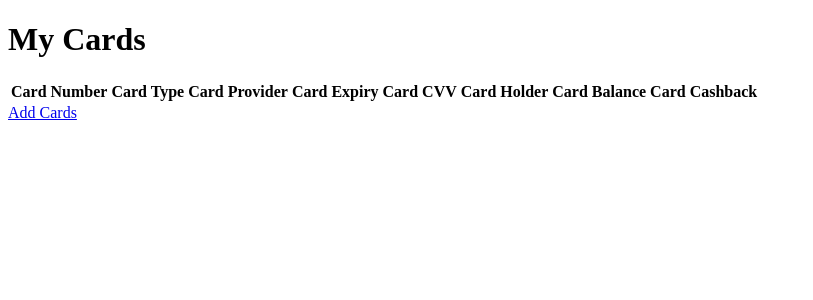
After one commit to aarizona23/HackNU, a Django app: page /my_cards/ in a window 1280 px wide. The commit adds this page. Shown: the top 300 px of the page, without its empty margins (0-813 px from the left). Run offline with Django 5.2, Linux system fonts and the light colour scheme; the visitor is signed in with stand-in values (Sample User, id 1); data that the repository does not hold is empty.

Commit message:
good part

```diff
--- a/Cashback/forms.py
+++ b/Cashback/forms.py
@@ -73,6 +73,6 @@ class BankCardForm(forms.ModelForm):
         super(BankCardForm, self).__init__(*args, **kwargs)
 
         self.fields['bank_name'].widget = forms.TextInput(attrs = {'class' : 'form-control'})
-        self.fields['card_type'].widget = forms.Select(attrs={'class': 'form-control'})  # Add the Select widget with 'form-control' class
+        self.fields['card_type'].widget = forms.Select(attrs={'class': 'form-control'}, choices = BankCard.CARD_CHOICES)  # Add the Select widget with 'form-control' class
         self.fields['card_number'].widget = forms.TextInput(attrs = {'class' : 'form-control'})
-        self.fields['expire_date'].widget = forms.DateInput(attrs = {'class' : 'form-control'})
+        self.fields['expire_date'].widget = forms.DateInput(attrs = {'class' : 'form-control'}, format='%m/%d/%Y')
--- a/Cashback/models.py
+++ b/Cashback/models.py
@@ -26,6 +26,7 @@ class CashbackOffer(models.Model):
     offerID = models.AutoField(primary_key=True)
     bank_name = models.CharField(max_length=100)
     category = models.CharField(max_length=50)  # Restaurants, Supermarkets, etc.
+    company = models.CharField(max_length=100)  # Specific company or brand
     percentage = models.DecimalField(max_digits=5, decimal_places=2)  # Cashback percentage
     criteria = models.ForeignKey('Criteria', on_delete=models.CASCADE, null=True, blank=True)  # Optional foreign key to Criteria model
     valid_from = models.DateField()  # Date when offer starts
--- a/Cashback/templates/main.html
+++ b/Cashback/templates/main.html
@@ -5,5 +5,7 @@
 </head>
 <body>
     <h1>Hello, world!</h1>
+    <a href="{% url 'add_cards' %}">Add Cards</a>
+    <a href="{% url 'login' %}">Login</a>
 </body>
 </html>
--- /dev/null
+++ b/Cashback/templates/my_cards.html
@@ -0,0 +1,40 @@
+{% extends 'base.html' %}
+{% block content %}
+
+{% if user.is_authenticated %}
+    <h1>My Cards</h1>
+    <table class="table">
+        <thead>
+            <tr>
+                <th>Card Number</th>
+                <th>Card Type</th>
+                <th>Card Provider</th>
+                <th>Card Expiry</th>
+                <th>Card CVV</th>
+                <th>Card Holder</th>
+                <th>Card Balance</th>
+                <th>Card Cashback</th>
+            </tr>
+        </thead>
+        <tbody>
+            {% for card in cards %}
+                <tr>
+                    <td>{{ card.card_number }}</td>
+                    <td>{{ card.card_type }}</td>
+                    <td>{{ card.card_provider }}</td>
+                    <td>{{ card.card_expiry }}</td>
+                    <td>{{ card.card_cvv }}</td>
+                    <td>{{ card.card_holder }}</td>
+                    <td>{{ card.card_balance }}</td>
+                    <td>{{ card.card_cashback }}</td>
+                </tr>
+            {% endfor %}
+        </tbody>
+    </table>
+    <a href="{% url 'add_cards' %}">Add Cards</a>
+{% else %}
+    <h1>My Cards</h1>
+    <p>You are not logged in. Please <a href="{% url 'login' %}">login</a> to view your cards.</p>
+{% endif %}
+
+{% endblock %}
--- a/Cashback/urls.py
+++ b/Cashback/urls.py
@@ -5,10 +5,12 @@ from django.conf.urls.static import static
 
 urlpatterns = [
     # ... other URL patterns ...
-    path('', views.run_page, name='run_page'),
+    path('', views.main_page, name='main_page'),
     path('register/', views.registerUser, name='register'),
-    path('login/', views.login, name='login'),
+    path('login/', views.logining, name='login'),
     path('add_cards/', views.add_cards, name='add_cards'),
+    path('my_cards/', views.my_cards, name='my_cards'),
+    path('logout/', views.logout, name='logout'),
 ]
 if settings.DEBUG:
     urlpatterns += static(settings.MEDIA_URL, document_root=settings.MEDIA_ROOT)
--- a/Cashback/views.py
+++ b/Cashback/views.py
@@ -8,9 +8,10 @@ from django.contrib.auth import authenticate, login
 from django.contrib.auth.decorators import login_required
 
 # Create your views here.'
-def run_page(request):
+@login_required
+def main_page(request):
     print("hi")
-    return render(request, 'main.html')
+    return render(request, 'cashbacks.html')
 
 def registerUser(request):
     if request.method == 'POST':
@@ -18,7 +19,7 @@ def registerUser(request):
         if form.is_valid():
             user = form.save()
             login(request, user)
-            return redirect('registerCards')
+            return redirect('main_page')
         else:
             return render(request, 'register.html', {'form': form})
     else:
@@ -32,21 +33,21 @@ def add_cards(request):
         if form.is_valid():
             card = form.save(user=request.user)
             card.save()
-            return redirect('run_page')
+            return redirect('my_cards')
         else:
-            return render(request, 'register_cards.html', {'form': form})
+            return render(request, 'add_cards.html', {'form': form})
     else:
         form = BankCardForm()
-    return render(request, 'register_cards.html', {'form': form})
+    return render(request, 'add_cards.html', {'form': form})
 
-def login(request):
+def logining(request):
     if request.method == 'POST':
         form = CustomLoginForm(request.POST)
         if form.is_valid():
             user = authenticate(username=form.cleaned_data['username'], password=form.cleaned_data['password'])
             if user is not None:
                 login(request, user)
-                return redirect('home')
+                return redirect('main_page')
             else:
                 return render(request, 'login.html', {'form': form})
         else:
@@ -54,3 +55,14 @@ def login(request):
     else:
         form = CustomLoginForm()
     return render(request, 'login.html', {'form': form})
+
+@login_required
+def my_cards(request):
+    user = request.user
+    cards = user.bankcard_set.all()
+    return render(request, 'my_cards.html', {'cards': cards})
+
+@login_required
+def logout(request):
+    logout(request)
+    return redirect('login')
--- a/HackNU/settings.py
+++ b/HackNU/settings.py
@@ -79,7 +79,7 @@ WSGI_APPLICATION = 'HackNU.wsgi.application'
 DATABASES = {
     'default': {
         'ENGINE': 'django.db.backends.postgresql',
-        'NAME': 'mydatabase',
+        'NAME': 'BankCashback',
         'USER': 'arianasadyr',
         'PASSWORD': 'Arizona2003',
         'HOST': 'localhost',
```
Also changed, not shown: Cashback/templates/cashbacks.html (added, +52 -0 lines).
